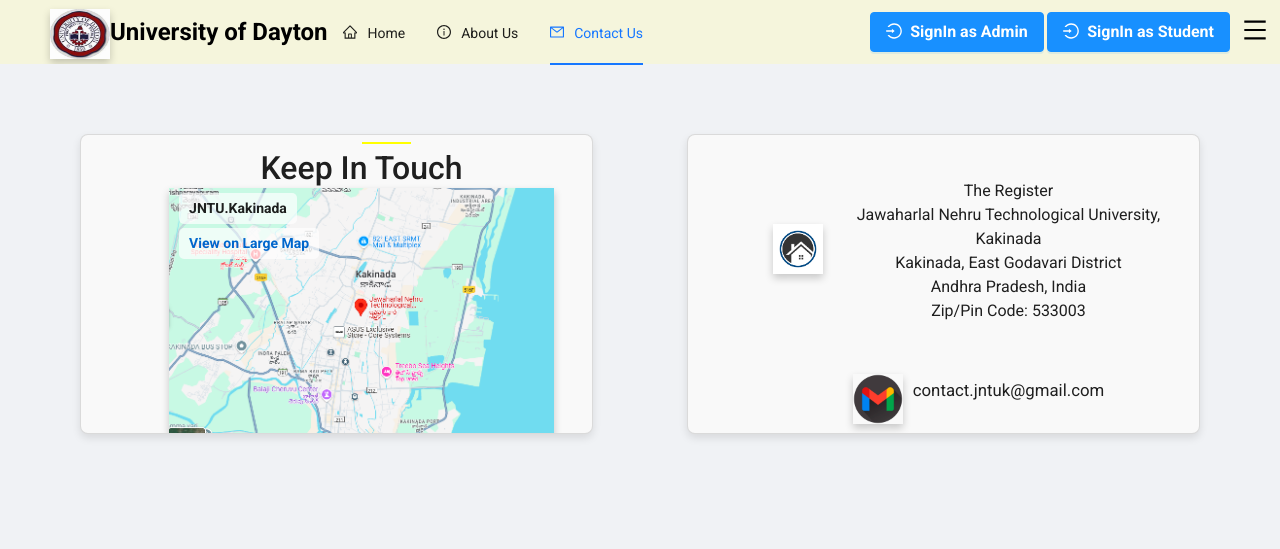
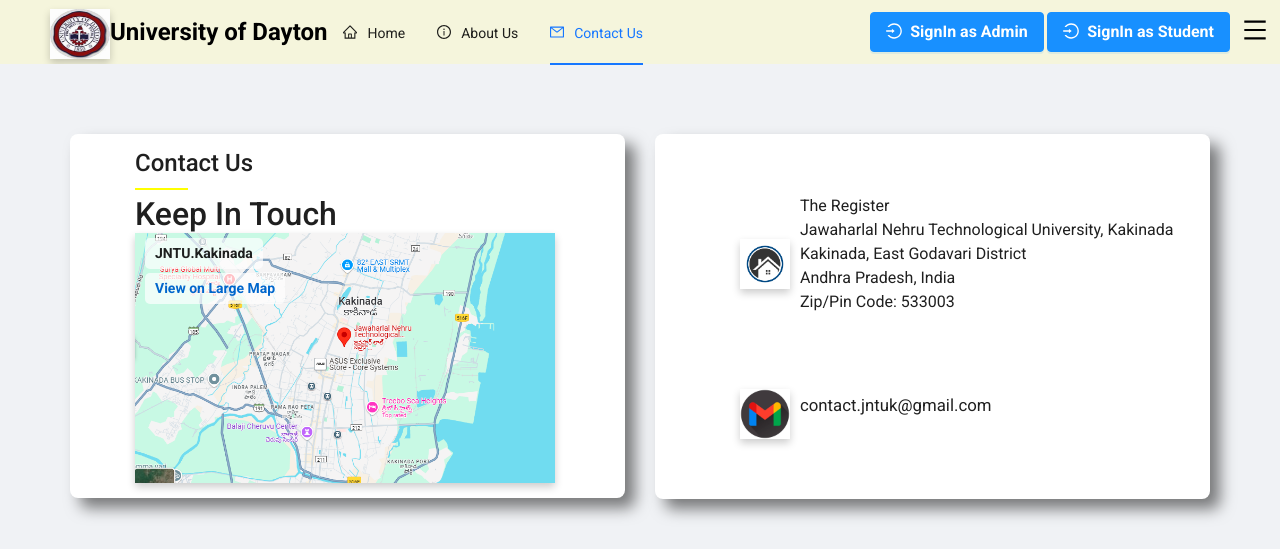
Before and after one commit to gousiyaprismire/Frontend_University, a React (Create React App) app: page /contact-us in a window 1280 px wide. Shown: the top 549 px of the page. Built offline with nearby package versions, Linux system fonts and the light colour scheme.

Commit message:
verification

```diff
--- a/src/components/Pages/Contactus/ContactUs.css
+++ b/src/components/Pages/Contactus/ContactUs.css
@@ -89,7 +89,7 @@
   color: #66ff66;
 }
 
-.contact-container {
+.contact-containers {
   display: flex;
   flex-direction: row;
   justify-content: space-between;
@@ -100,7 +100,7 @@
   margin-bottom: 0px;
 }
 
-.card {
+.cards {
   display: flex;
   flex-direction: column;
   justify-content: flex-start;
@@ -109,14 +109,14 @@
   box-shadow: 0 4px 8px rgba(0, 0, 0, 0.1);
   padding: 15px;
   background-color: white;
-  width: 45%;
+  width: 50%;
   min-height: 160px;
   text-align: left;
 }
 
-.map-card {
+.map-cards {
   position: relative;
-  width: 100%;
+  width: 50%;
   min-height: 200px;
   box-shadow: 10px 10px 15px rgba(0, 0, 0, 0.5);
 }
@@ -126,6 +126,7 @@
   width: 80%;
   padding-left: 0;
   margin-left: 50px;
+  border-radius: 10px;
 }
 
 .map-image {
@@ -170,14 +171,14 @@
   color: #fff;
 }
 
-.contact-card {
+.contact-cards {
   display: flex;
   flex-direction: column;
   align-items: flex-start;
   justify-content: flex-start;
-  width: 100%;
-  height: 400px;
   box-shadow: 10px 10px 15px rgba(0, 0, 0, 0.5);
+  width: 50%;
+  min-height: 365px;
 }
 
 .info-item {
@@ -215,12 +216,12 @@
 
 
 
-.keepIntouch1{
+.keepIntouchs1{
   font-size: 2rem;
   margin: 0;
   padding-left: 50px;
 }
-.keepIntouch{
+.keepIntouchs{
   font-size: 1.5rem;
   margin: 0;
   padding-left: 50px;
--- a/src/components/Pages/Contactus/ContactUs.js
+++ b/src/components/Pages/Contactus/ContactUs.js
@@ -22,11 +22,11 @@
     <div>
 
 
-    <div className="contact-container" >
-    <div className="card map-card">
-    <h4 className='keepIntouch'>Contact Us</h4>
+    <div className="contact-containers" >
+    <div className="cards map-cards">
+    <h4 className='keepIntouchs'>Contact Us</h4>
     <div className="line"></div>
-    <h3 className='keepIntouch1'>Keep In Touch</h3>
+    <h3 className='keepIntouchs1'>Keep In Touch</h3>
 
     <div className="map-image-wrapper">
       <img
@@ -46,7 +46,7 @@
     </div>
   </div>
 
-  <div className="card contact-card">
+  <div className="cards contact-cards">
     <div className="info-item">
       <img
         src={home}
--- a/src/components/Pages/Verification/VerificationScreen.js
+++ b/src/components/Pages/Verification/VerificationScreen.js
@@ -6,7 +6,6 @@
   const [students, setStudents] = useState([]);
   const [selectedStudent, setSelectedStudent] = useState(null);
   const [showModal, setShowModal] = useState(false);
-  // Fetching student data from the backend
   useEffect(() => {
     const fetchStudents = async () => {
       try {
@@ -38,7 +37,6 @@
     if (selectedStudent) {
       selectedStudent.status = "Approved";
       setSelectedStudent({ ...selectedStudent });
-      // Optionally, you could update the backend here too
       axios.put(`http://localhost:8080/api/students/${selectedStudent.id}`, selectedStudent);
     }
   };
@@ -47,7 +45,6 @@
     if (selectedStudent) {
       selectedStudent.status = "Rejected";
       setSelectedStudent({ ...selectedStudent });
-      // Optionally, you could update the backend here too
       axios.put(`http://localhost:8080/api/students/${selectedStudent.id}`, selectedStudent);
     }
   };
@@ -99,7 +96,6 @@
               <div><strong>Country:</strong> <span>{selectedStudent.country}</span></div>
               <div><strong>Enroll Date:</strong> <span>{new Date(selectedStudent.enrollDate).toLocaleDateString()}</span></div>
               <div><strong>Status:</strong> <span>{selectedStudent.status}</span></div>
-              {/* Conditionally render Approve/Reject buttons */}
               {selectedStudent.status === "Pending" && (
                 <div className="approval-buttons">
                   <button onClick={handleApprove} style={{ backgroundColor: 'green' }}>Approve</button>
```
